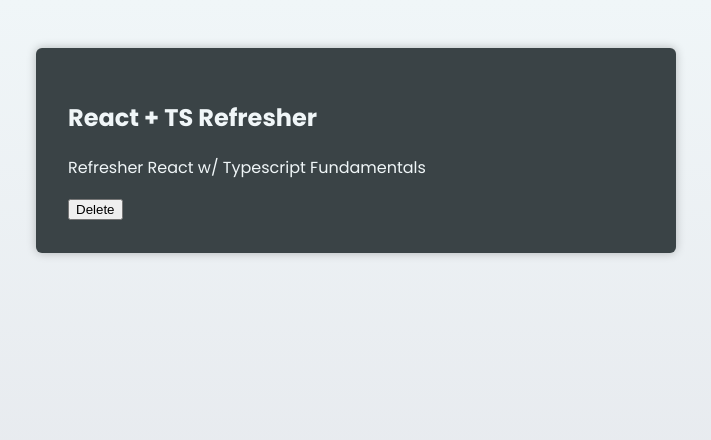
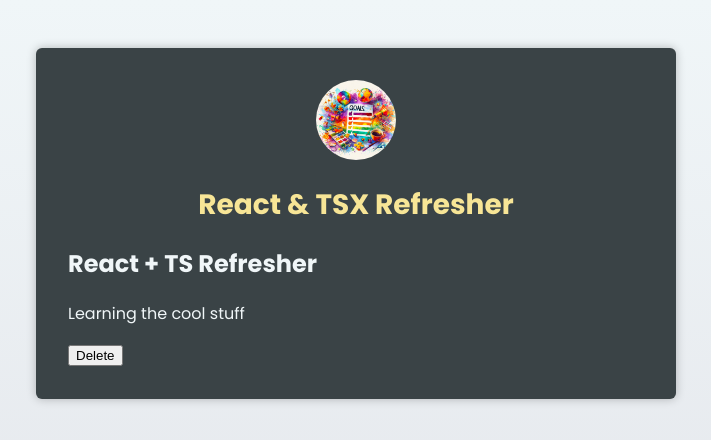
Before and after one commit to redeyedev-208/ga-react-w-typescript-refresher, a React (Vite) app: page / in a window 1280 px wide. Shown: the top 440 px of the page, without its empty margins (284-995 px from the left). Built offline with nearby package versions, Linux system fonts and the light colour scheme.

Commit message:
added new header component with custom type

```diff
--- a/src/App.tsx
+++ b/src/App.tsx
@@ -1,10 +1,15 @@
 import CourseGoal from './components/CourseGoal.tsx';
+import Header from './components/Header.tsx';
+import goalsImg from './assets/goals.jpg';
 
 export default function App() {
   return (
     <main>
+      <Header image={{ src: goalsImg, alt: 'A list of goals' }}>
+        <h1>React & TSX Refresher</h1>
+      </Header>
       <CourseGoal title='React + TS Refresher'>
-        <p>Refresher React w/ Typescript Fundamentals</p>
+        <p>Learning the cool stuff</p>
       </CourseGoal>
     </main>
   );
--- /dev/null
+++ b/src/components/Header.tsx
@@ -0,0 +1,18 @@
+import { type ReactNode } from 'react';
+
+type HeaderProps = {
+  image: {
+    src: string;
+    alt: string;
+  };
+  children: ReactNode;
+};
+
+export default function Header({ image, children }: HeaderProps) {
+  return (
+    <header>
+      <img {...image} />
+      {children}
+    </header>
+  );
+}
```
